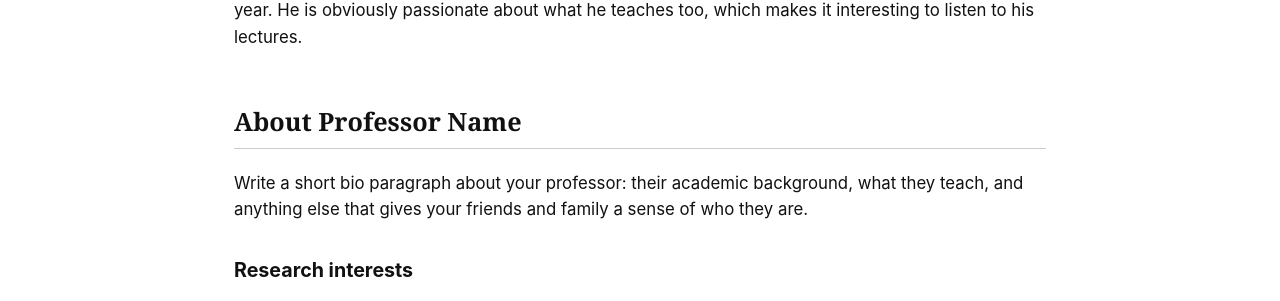
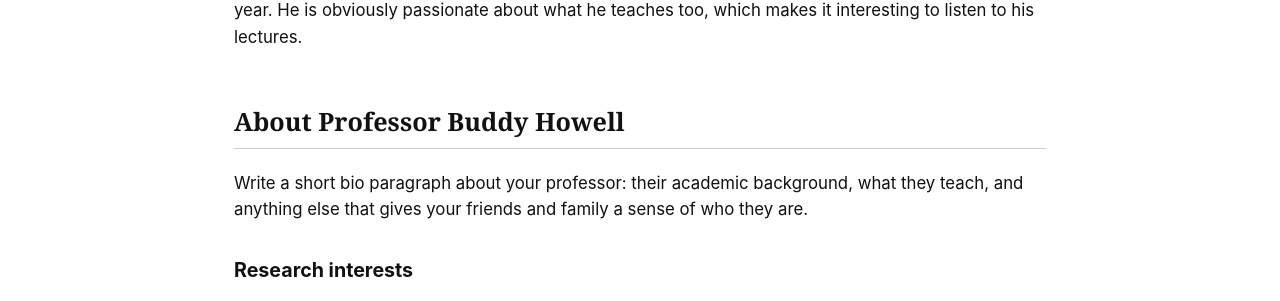
Before and after one commit to annaolszowy27/myawesomesemester, a Jekyll site: the page built from _courses/course-04.md, in a window 1280 px wide. Shown: the part 665-966 px from the top of the page. Built offline with Jekyll 4.4.1, drawn with Linux system fonts in a browser that asks for light colours.

Commit message:
Update course-04.md

```diff
--- a/_courses/course-04.md
+++ b/_courses/course-04.md
@@ -14,7 +14,7 @@ instructor_department: "Department of Liberal Arts and Human Sciences"
 
 Rhetoric and Societal Change is a class that teaches theories and concepts surrounding rhetoric. This course encapsulates thousands of years of rhetorical views on communication, involving the Greeks and their philosophies. It also touches on some persuasive methods and how the evolution of rhetorical theories has changed over time. Philosophers such as Aristotle, Gorgias, Plato, and more are discussed in the curriculum of this course. One of the largest purposes of this class stated in the syllabus, is to change the narrative around the concept of rhetoric from negative to positive. I am taking this class because it is required but I also have enjoyed classes taught by Buddy Howell, the professor, in the past. His care for his students has been evident since I had him fall of my freshman year. He is obviously passionate about what he teaches too, which makes it interesting to listen to his lectures.
 
-## About Professor Name
+## About Professor Buddy Howell
 
 Write a short bio paragraph about your professor: their academic background, what
 they teach, and anything else that gives your friends and family a sense of who
```
